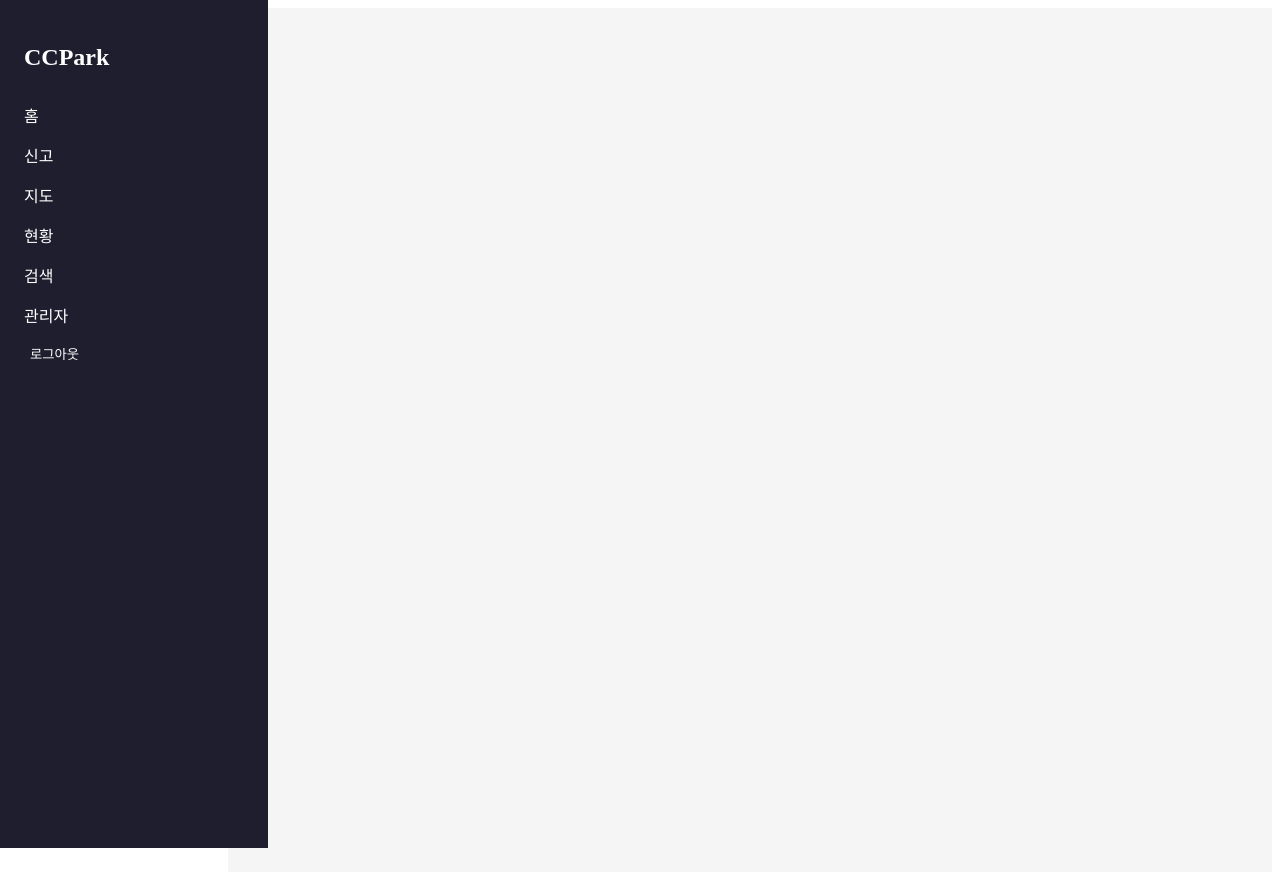
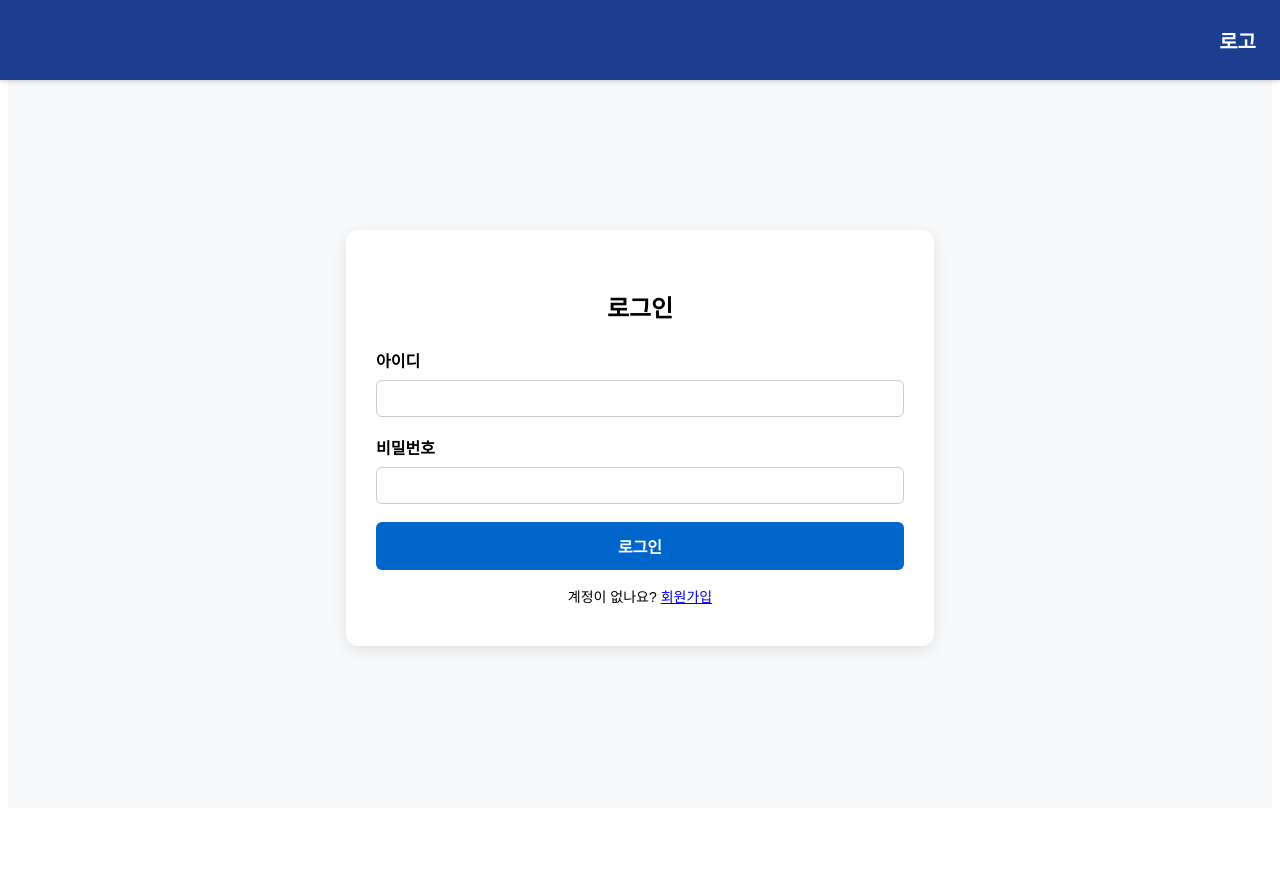
Before and after one commit to odsyjr2/Illegal-Parking-Detection, a React (Vite) app in the folder frontend/: page /login in a window 1280 px wide. After the commit the page ends 816 px from the top, so only its background shows below. Built offline with nearby package versions, Linux system fonts and the light colour scheme.

Commit message:
login, navbar 틀

```diff
--- a/frontend/src/App.jsx
+++ b/frontend/src/App.jsx
@@ -9,13 +9,11 @@ function App() {
   return (
     <Router>
       <Layout>
-        <div style={{ marginLeft: '220px', padding: '1rem' }}>
           <Routes>
-            <Route path="/" element={<LoginPage />} />
+            <Route path="/login" element={<LoginPage />} />
             <Route path="/signup" element={<SignupPage />} />
             {/* 나중에 다른 페이지 추가 */}
           </Routes>
-        </div>
       </Layout>
     </Router>
   )
--- /dev/null
+++ b/frontend/src/components/layout/Header.jsx
@@ -0,0 +1,33 @@
+// src/components/layout/Header.jsx
+const headerStyle = {
+  position: 'fixed',         // 항상 상단 고정
+  top: 0,
+  left: 0,
+  right: 0,
+  height: '80px',
+  backgroundColor: '#1C3D90', // 어두운 배경 (원하는 색상으로 변경 가능)
+  display: 'flex',
+  alignItems: 'center',
+  justifyContent: 'flex-end',
+  padding: '0 1.5rem',
+  boxShadow: '0 1px 5px rgba(0, 0, 0, 0.2)',
+  zIndex: 1200
+};
+
+const logoStyle = {
+  color: 'white',
+  fontSize: '1.25rem',
+  fontWeight: 'bold'
+};
+
+function Header() {
+  return (
+    <header style={headerStyle}>
+      <div style={logoStyle}>
+        로고
+      </div>
+    </header>
+  );
+}
+
+export default Header;
--- a/frontend/src/components/layout/Layout.css
+++ b/frontend/src/components/layout/Layout.css
@@ -1,24 +1,34 @@
-/* src/components/layout/Layout.css */
+/* Layout.css */
 
 .layout {
-  display: flex;
-}
-
-.sidebar {
-  width: 220px;
-  height: 100vh;
-  position: fixed;
-  left: 0;
-  top: 0;
-  background-color: #1e1e2f;
-  color: white;
-  padding: 1.5rem;
+  font-family: sans-serif;
 }
 
 .content {
-  margin-left: 220px;
-  padding: 2rem;
-  width: calc(100% - 220px);
+  box-sizing: border-box;
+  padding-top: 60px; /* Header 높이 */
+  transition: padding-left 0.3s ease;
   min-height: 100vh;
-  background-color: #f5f5f5;
+  background-color: #f4f4f4;
 }
+
+/* 사이드바 열려 있을 때 */
+.layout.sidebar-open .content {
+  padding-left: 220px;
+}
+
+/* 사이드바 숨겨졌을 때 */
+.layout.sidebar-closed .content,
+.layout.no-sidebar .content {
+  padding-left: 0;
+}
+
+/* 로그인/회원가입 화면 - 가운데 정렬 예시 */
+.layout.no-sidebar .content {
+  display: flex;
+  justify-content: center;
+  align-items: center;
+  padding: 60px 0 0 0;
+  min-height: 100vh;
+  background: #f8f9fa;
+}
--- a/frontend/src/components/layout/Layout.jsx
+++ b/frontend/src/components/layout/Layout.jsx
@@ -1,12 +1,38 @@
-// src/components/layout/Layout.jsx
+// Layout.jsx
+import { useState, useEffect } from 'react'
+import { useLocation } from 'react-router-dom'
 import NavBar from './NavBar'
-import './Layout.css' // 스타일 따로 분리
+import Header from './Header'
+import './Layout.css'
+
+const HIDDEN_PATHS = ['/login', '/signup']
 
 function Layout({ children }) {
+  const location = useLocation()
+  const [isSidebarOpen, setIsSidebarOpen] = useState(true)
+
+  // 로그인/회원가입 페이지 등에서 sidebar 자동 숨기기
+  const isSidebarHidden = HIDDEN_PATHS.includes(location.pathname)
+
+  useEffect(() => {
+    // 창 크기가 작아질 때 자동 닫기
+    const handleResize = () => {
+      if (window.innerWidth < 768) {
+        setIsSidebarOpen(false)
+      }
+    }
+    handleResize()
+    window.addEventListener('resize', handleResize)
+    return () => window.removeEventListener('resize', handleResize)
+  }, [])
+
   return (
-    <div className="layout">
-      <NavBar />
-      <main className="content">{children}</main>
+    <div className={`layout ${isSidebarOpen ? 'sidebar-open' : 'sidebar-closed'} ${isSidebarHidden ? 'no-sidebar' : ''}`}>
+      {!isSidebarHidden && <NavBar isOpen={isSidebarOpen} toggle={() => setIsSidebarOpen(!isSidebarOpen)} />}
+      <Header />
+      <main className="content">
+        {children}
+      </main>
     </div>
   )
 }
--- a/frontend/src/components/layout/NavBar.jsx
+++ b/frontend/src/components/layout/NavBar.jsx
@@ -1,33 +1,71 @@
 // src/components/layout/NavBar.jsx
+
 import { Link, useLocation } from 'react-router-dom'
-import './Sidebar.css' // 스타일은 따로 관리
+import { useState, useEffect } from 'react'
+import './Sidebar.css'
+
+const HIDDEN_PATHS = ['/login', '/signup'] // 이 경로들에서는 네비바와 햄버거 모두 숨김
 
 function NavBar() {
   const location = useLocation()
-  const isActive = (path) => location.pathname === path ? 'active' : ''
+  const [isSidebarOpen, setIsSidebarOpen] = useState(true)
+
+  // 1. 경로별 초기 닫힘 상태
+  useEffect(() => {
+    if (['/dashboard', '/report'].includes(location.pathname)) {
+      setIsSidebarOpen(false)
+    }
+  }, [location.pathname])
+
+  // 2. 화면 작아질 때 자동 닫힘
+  useEffect(() => {
+    const handleResize = () => {
+      if (window.innerWidth < 900) {
+        setIsSidebarOpen(false)
+      }
+    }
+    handleResize() // mount 시 한번 실행
+    window.addEventListener('resize', handleResize)
+    return () => window.removeEventListener('resize', handleResize)
+  }, [])
+
+  // 3. 로그인/회원가입 페이지에서는 사이드바와 버튼 아예 안 보이게
+  if (HIDDEN_PATHS.includes(location.pathname)) {
+    return null
+  }
+
+  const isActive = (path) =>
+    location.pathname === path ? 'active' : ''
 
   return (
-    <div className="sidebar">
+    <>
+      {/* ☰ 햄버거 버튼 */}
+      <button className="hamburger" onClick={() => setIsSidebarOpen(!isSidebarOpen)}>
+        ☰
+      </button>
+
+      {/* 사이드바 */}
+      <div className={`sidebar ${isSidebarOpen ? 'open' : 'hidden'}`}>
         <h2>CCPark</h2>
         <nav>
           <ul>
             <li className={isActive('/')}>
-            <Link to="/">홈</Link>
+              <Link to="/" onClick={() => setIsSidebarOpen(false)}>홈</Link>
             </li>
             <li className={isActive('/report')}>
-            <Link to="/report">신고</Link>
+              <Link to="/report" onClick={() => setIsSidebarOpen(false)}>신고</Link>
             </li>
             <li className={isActive('/dashboard')}>
-            <Link to="/dashboard">지도</Link>
+              <Link to="/dashboard" onClick={() => setIsSidebarOpen(false)}>지도</Link>
             </li>
             <li className={isActive('/status')}>
-            <Link to="/status">현황</Link>
+              <Link to="/status" onClick={() => setIsSidebarOpen(false)}>신고</Link>
             </li>
             <li className={isActive('/search')}>
-            <Link to="/search">검색</Link>
+              <Link to="/search" onClick={() => setIsSidebarOpen(false)}>검색</Link>
             </li>
             <li className={isActive('/admin')}>
-            <Link to="/admin">관리자</Link>
+              <Link to="/admin" onClick={() => setIsSidebarOpen(false)}>관리자</Link>
             </li>
             <li>
               <button onClick={() => alert('로그아웃 클릭됨')}>로그아웃</button>
@@ -35,6 +73,7 @@ function NavBar() {
           </ul>
         </nav>
       </div>
+    </>
   )
 }
 
--- a/frontend/src/components/layout/Sidebar.css
+++ b/frontend/src/components/layout/Sidebar.css
@@ -1,22 +1,54 @@
+/* ✅ 기본 sidebar 스타일 */
 .sidebar {
+  position: fixed;
+  top: 60px;         /* Header 아래에 시작 */
+  left: 0;
   width: 220px;
-  height: 100vh;
-  position: fixed;
-  left: 0;
-  top: 0;
-  background-color: #1e1e2f;
+  height: calc(100vh - 60px);
+  background-color: #1C3D90;
   color: white;
   padding: 1.5rem;
+  transition: transform 0.3s ease;
+  z-index: 1000;
+  transform: translateX(0);
+  overflow-y: auto;
 }
 
+/* 숨겨진 상태 */
+.sidebar.hidden {
+  transform: translateX(-100%);
+  pointer-events: none;
+}
+
+/* 열림 상태 */
+.sidebar.open {
+  transform: translateX(0);
+}
+
+/* 햄버거 버튼 */
+.hamburger {
+  position: fixed;
+  top: 15px;
+  left: 1rem;
+  font-size: 2rem;
+  color: white;
+  background: none;
+  border: none;
+  z-index: 1300;
+  cursor: pointer;
+}
+
+/* 제목 */
 .sidebar h2 {
   font-size: 1.5rem;
   margin-bottom: 2rem;
 }
 
+/* 메뉴 리스트 */
 .sidebar ul {
   list-style: none;
   padding: 0;
+  margin: 0;
 }
 
 .sidebar li {
--- /dev/null
+++ b/frontend/src/pages/auth/AuthForm.css
@@ -0,0 +1,107 @@
+/* AuthForm.css */
+
+/* 전체 wrapper: 항상 창 가운데 */
+.auth-container {
+  display: flex;
+  justify-content: center;
+  align-items: center;
+  height: calc(100vh - 60px); /* 헤더 제외한 높이 */
+  background-color: #f8f9fa;
+  padding: 0; /* 여백 제거 */
+  box-sizing: border-box;
+}
+
+/* 로그인/회원가입 폼 */
+.auth-box {
+  background-color: #fff;
+  padding: 40px 30px;
+  border-radius: 12px;
+  box-shadow: 0 4px 15px rgba(0, 0, 0, 0.1);
+  width: 600px;       /* 고정 너비 지정 */
+  max-width: 80%;     /* 혹시 모를 브라우저끼리 여유 */
+}
+
+
+.auth-box h2 {
+  text-align: center;
+  margin-bottom: 24px;
+}
+
+.auth-box label {
+  display: block;
+  margin-bottom: 8px;
+  font-weight: bold;
+}
+
+.auth-box input {
+  width: 100%;
+  padding: 10px;
+  box-sizing: border-box;
+  margin-bottom: 18px;
+  border: 1px solid #ccc;
+  border-radius: 6px;
+}
+
+.auth-box input {
+  width: 100%;
+  padding: 10px;
+  box-sizing: border-box;
+  margin-bottom: 18px;
+  border: 1px solid #ccc;
+  border-radius: 6px;
+}
+
+.auth-button {
+  width: 100%;
+  padding: 12px;
+  background-color: #0066cc;
+  color: #fff;
+  font-weight: bold;
+  border: none;
+  border-radius: 6px;
+  font-size: 16px;
+  cursor: pointer;
+}
+
+.auth-button:hover {
+  background-color: #004c99;
+}
+
+.auth-link {
+  text-align: center;
+  margin-top: 16px;
+  font-size: 14px;
+}
+
+
+.input-with-button label {
+  display: block;
+  margin-bottom: 18px;
+  font-weight: bold;
+}
+
+.input-row {
+  display: flex;
+  gap: 8px; /* input과 버튼 사이 간격 조절 */
+}
+
+.input-row input {
+  flex: 1; /* 넓게 늘어남 */
+}
+
+.input-row button {
+  white-space: nowrap;
+  padding: 10px 20px;
+  background-color: #0066cc;
+  color: #fff;
+  font-weight: bold;
+  border: none;
+  border-radius: 6px;
+  font-size: 14px;
+  cursor: pointer;
+  margin-bottom: 18px;
+}
+
+.input-row button:hover {
+  background-color: #004c99;
+}
--- a/frontend/src/pages/auth/LoginPage.jsx
+++ b/frontend/src/pages/auth/LoginPage.jsx
@@ -1,10 +1,11 @@
 import { useState } from 'react';
-import { useNavigate, Link } from 'react-router-dom'
+import { useNavigate, Link } from 'react-router-dom';
+import './AuthForm.css'; // 스타일 파일 import
 
 function LoginPage() {
   const [id, setId] = useState('');
   const [password, setPassword] = useState('');
-  const navigate = useNavigate()
+  const navigate = useNavigate();
 
   const handleLogin = (e) => {
     e.preventDefault();
@@ -13,12 +14,13 @@ function LoginPage() {
   };
 
   return (
-    <div>
-      <h2>로그인</h2>
-      <form onSubmit={handleLogin}>
+    <div className="auth-container">
+      <form className="auth-box" onSubmit={handleLogin}>
+        <h2>로그인</h2>
         <div>
-          <label>아이디:</label>
+          <label htmlFor="id">아이디</label>
           <input
+            id="id"
             type="text"
             value={id}
             onChange={(e) => setId(e.target.value)}
@@ -26,18 +28,19 @@ function LoginPage() {
           />
         </div>
         <div>
-          <label>비밀번호:</label>
+          <label htmlFor="password">비밀번호</label>
           <input
+            id="password"
             type="password"
             value={password}
             onChange={(e) => setPassword(e.target.value)}
             required
           />
         </div>
-        <button type="submit">로그인</button>
-        <p style={{ marginTop: 10 }}>
+        <button type="submit" className="auth-button">로그인</button>
+        <div className="auth-link">
           계정이 없나요? <Link to="/signup">회원가입</Link>
-        </p>
+        </div>
       </form>
     </div>
   );
--- a/frontend/src/pages/auth/SignupPage.jsx
+++ b/frontend/src/pages/auth/SignupPage.jsx
@@ -1,4 +1,6 @@
 import { useState } from 'react';
+import { useNavigate, Link } from 'react-router-dom';
+import './AuthForm.css';
 
 function SignupPage() {
   const [name, setName] = useState('');
@@ -18,9 +20,9 @@ function SignupPage() {
   };
 
   return (
-    <div>
+    <div className="auth-container">
+      <form className="auth-box" onSubmit={handleSignup}>
         <h2>회원가입</h2>
-      <form onSubmit={handleSignup}>
         <div>
           <label>이름:</label>
           <input
@@ -32,13 +34,15 @@ function SignupPage() {
         </div>
         <div>
           <label>아이디:</label>
+          <div className="input-row">
             <input
               type="text"
               value={id}
               onChange={(e) => setId(e.target.value)}
               required
             />
-          {/* TODO: 중복 확인 버튼 추가 가능 */}
+            <button id="CheckUsername" type="button">중복확인</button>
+          </div>
           </div>
         <div>
           <label>비밀번호:</label>
@@ -66,7 +70,10 @@ function SignupPage() {
             onChange={(e) => setAdminCode(e.target.value)}
           />
         </div>
-        <button type="submit">회원가입</button>
+        <button type="submit" className="auth-button">회원가입</button>
+        <div className="auth-link">
+          계정이 있나요? <Link to="/login">로그인</Link>
+        </div>
       </form>
     </div>
   );
```
Lines whose indentation alone changed are shown as unchanged.
